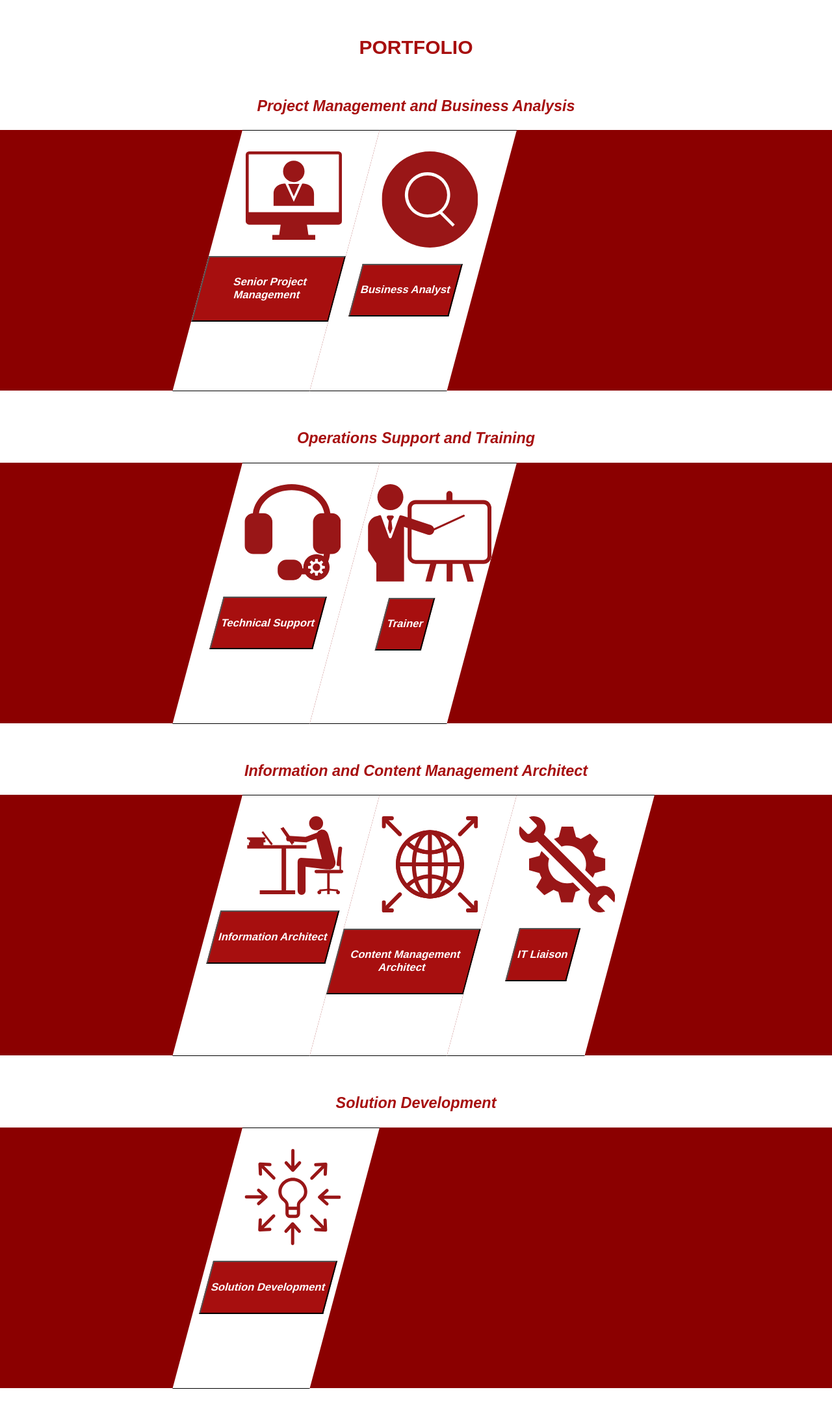
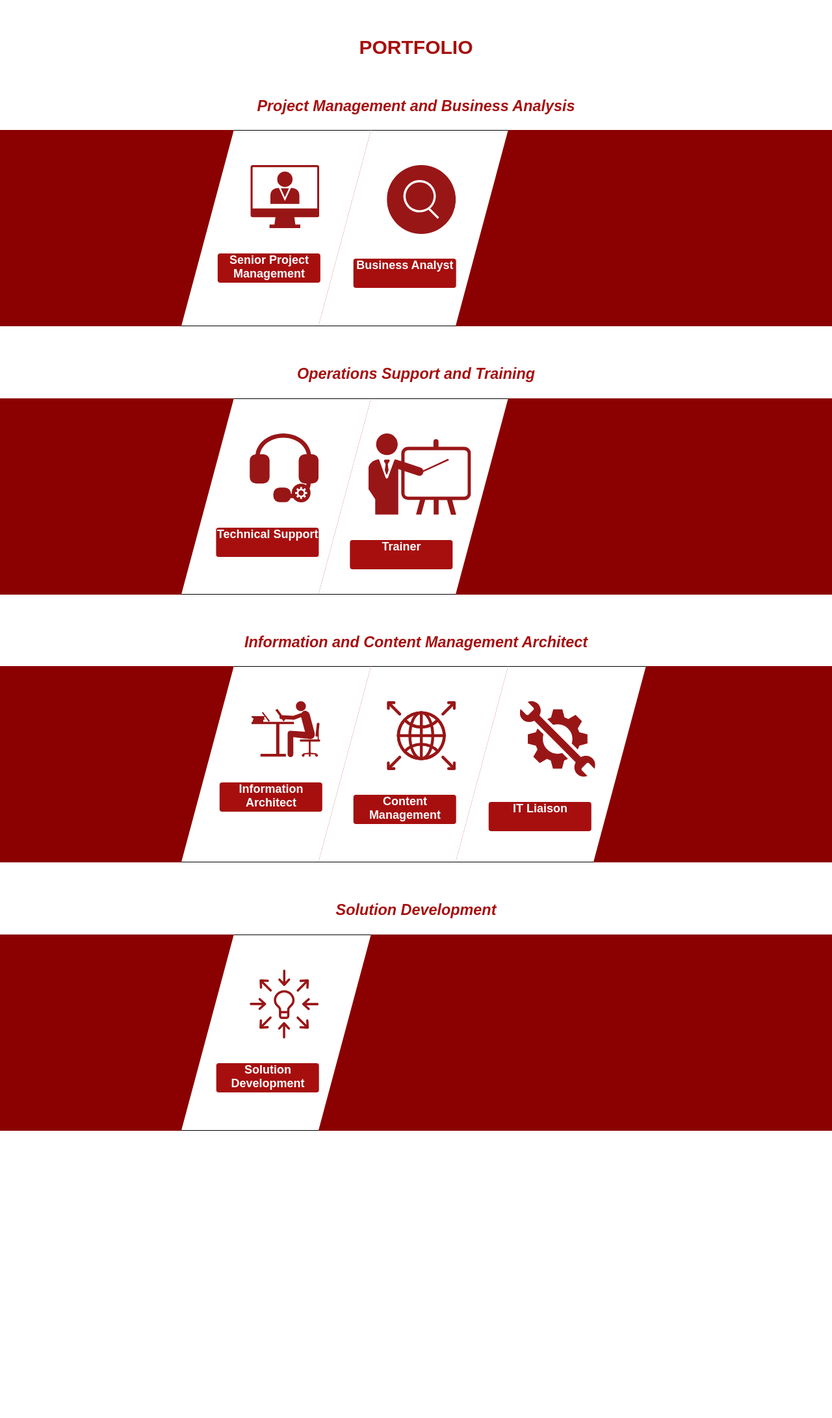
Before and after one commit to gab56/ajournet, a PHP site: page /portfolio.html in a window 1280 px wide. Shown: the part 369-2551 px from the top of the page at 65% size. After the commit the page ends 2109 px from the top, so only its background shows below. Run offline with PHP 8.4, Linux system fonts and the light colour scheme.

Commit message:
portfolio labels and core heigth modified

```diff
--- a/portfolio.html
+++ b/portfolio.html
@@ -34,15 +34,15 @@
                     <div class="btns-row">
                         <div class="column" style="background-color: white">
                             <img src="images/others/noun_User PC_328010.svg">
-                            <button class="btn btn-primary mb1 bg-red">
-                                <h5>Senior Project Management </h5>
-                            </button>
+                            <div class="btn">
+                                <h4>Senior Project Management </h4>
+                            </div>
                         </div>
                         <div class="column" style="background-color: white">
                             <img src="images/others/noun_Magnifying Glass_362905.svg">
-                            <button class="btn btn-primary mb1 bg-red">
-                                <h5>Business Analyst</h5>
-                            </button>
+                            <div class="btn">
+                                <h4>Business Analyst</h4>
+                            </div>
                         </div>
                     </div>
                 </div>
@@ -54,18 +54,18 @@
                     <div class="btns-row">
                         <div class="column" style="background-color: white">
                             <img src="images/others/Group 10.svg">
-                            <button class="btn btn-primary mb1 bg-red">
-                                <h5>Technical Support
-                                </h5>
-                            </button>
+                            <div class="btn">
+                                <h4>Technical Support
+                                </h4>
+                            </div>
                         </div>
 
                         <div class="column" style="background-color: white">
-                            <img src="images/others/noun_training_1064024.svg" style="width: 90%">
-                            <button class="btn btn-primary mb1 bg-red">
-                                <h5> Trainer
-                                </h5>
-                            </button>
+                            <img src="images/others/noun_training_1064024.svg" style="width: 75%">
+                            <div class="btn">
+                                <h4> Trainer
+                                </h4>
+                            </div>
                         </div>
                     </div>
                 </div>
@@ -77,37 +77,37 @@
                     <div class="btns-row">
                         <div class="column" style="background-color: white">
                             <img src="images/others/noun_Architect_7287.svg">
-                            <button class="btn btn-primary mb1 bg-red">
-                                <h5>Information Architect</h5>
-                            </button>
+                            <div class="btn" class="service-label">
+                                <h4>Information Architect</h4>
+                            </div>
                         </div>
                         <div class="column" style="background-color: white">
                             <img src="images/others/noun_content_1115601 (1).svg">
-                            <button class="btn btn-primary mb1 bg-red">
-                                <h5>Content Management Architect
-                                </h5>
-                            </button>
+                            <div class="btn">
+                                <h4>Content Management Architect
+                                </h4>
+                            </div>
                         </div>
                         <div class="column" style="background-color: white">
-                            <img src="images/others/noun_tech support_1933887.svg">
-                            <button class="btn btn-primary mb1 bg-red">
-                                <h5>IT Liaison
-                                </h5>
-                            </button>
+                            <img src="images/others/noun_tech support_1933887.svg " style="width: 55%">
+                            <div class=" btn">
+                                <h4>IT Liaison
+                                </h4>
+                            </div>
                         </div>
                     </div>
                 </div>
             </div>
 
-            <div class="container">
-                <h3 class="title-page"><i>Solution Development</i></h3>
-                <div class="row" style="background-color:darkred">
-                    <div class="btns-row">
-                        <div class="column" style="background-color: white">
-                            <img src="images/others/noun_solution_1985543.svg" class="">
-                            <button class="btn btn-primary mb1 bg-red">
-                                <h5>Solution Development</h5>
-                            </button>
+            <div class="container ">
+                <h3 class="title-page "><i>Solution Development</i></h3>
+                <div class="row " style="background-color:darkred ">
+                    <div class="btns-row ">
+                        <div class="column " style="background-color: white ">
+                            <img src="images/others/noun_solution_1985543.svg ">
+                            <div class="btn">
+                                <h4>Solution Development</h4>
+                            </div>
                         </div>
                     </div>
                 </div>
--- a/style.css
+++ b/style.css
@@ -218,6 +218,7 @@
     width: 100px;
     margin-bottom: 40px;
     margin: 0px 50px 0px 60px;
+    height: 200px;
     float: left;
     overflow: initial;
 }
@@ -228,9 +229,9 @@
 
 #portfolio img {
     transform: skewX(15deg);
-    margin-top: 15%;
-    margin-bottom: 25px;
-    width: 70%;
+    margin-top: 25%;
+    margin-bottom: 15px;
+    width: 50%;
     vertical-align: middle;
 }
 
@@ -243,15 +244,21 @@
 #portfolio .column {
     vertical-align: middle;
     width: 33%;
-    margin-bottom: -6px;
+    height: 300px;
+    margin-bottom: -5px;
     border-top: solid 1px black;
     border-bottom: solid 1px black;
 }
 
 #portfolio .btn {
-    background: #a70f0f;
+    background-color: #a70f0f;
     color: white;
-    font-size: 20px;
+    border-radius: 4px;
+    font-size: 18px;
+    width: 75%;
+    height: 15%;
+    margin-inline-start: 15%;
+    transform: skewX(15deg);
 }
 
 #portfolio h3 {
```
